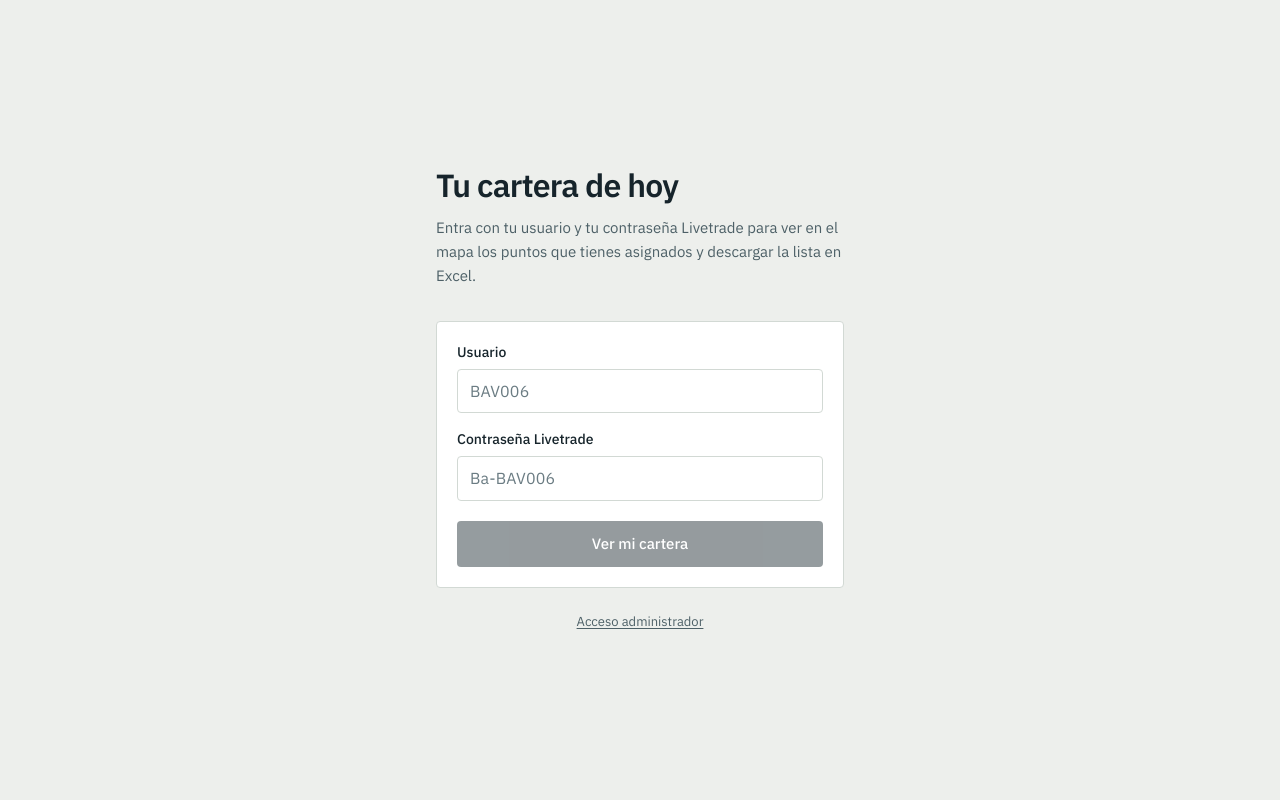
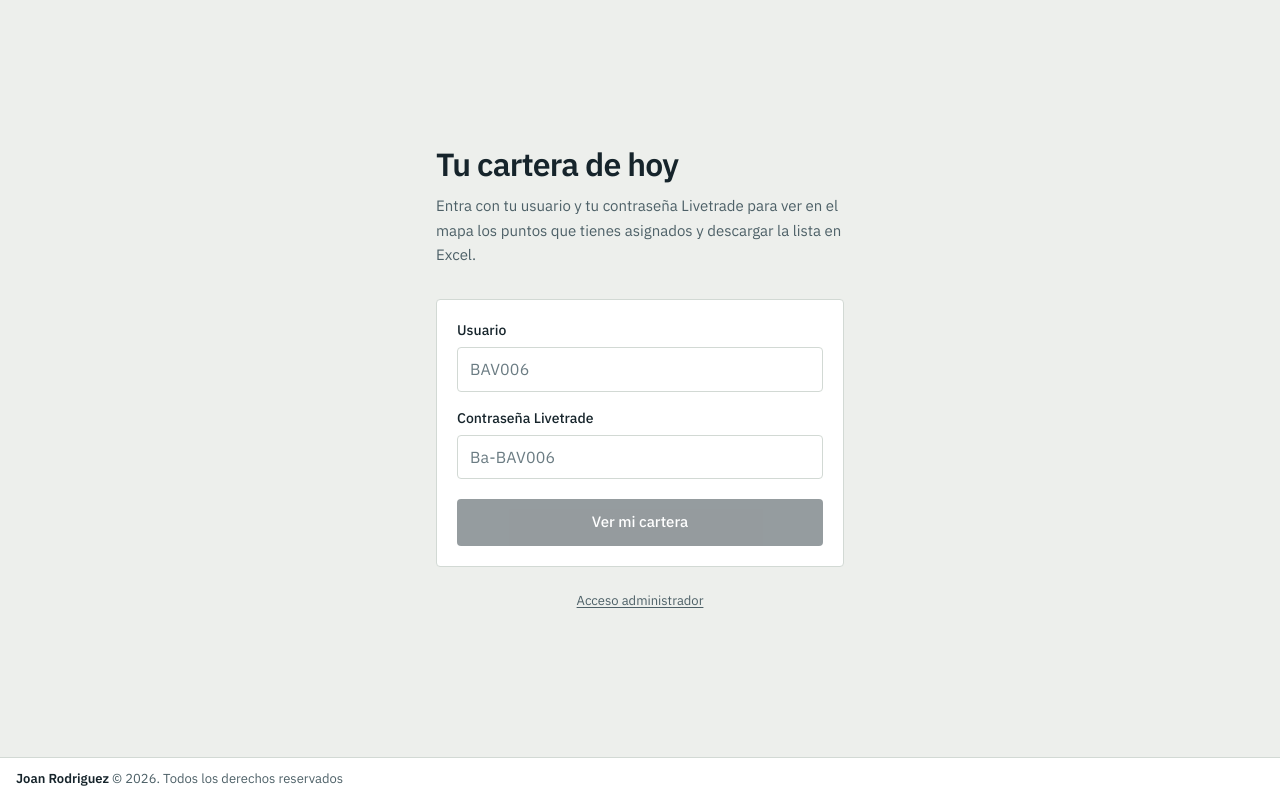
Before and after one commit to Joansebastianro78/carteras-livetrade, a Next.js app: page / in a window 1280 px wide. Built offline with nearby package versions, Linux system fonts and the light colour scheme.

Commit message:
Derechos

```diff
--- a/src/app/admin/page.tsx
+++ b/src/app/admin/page.tsx
@@ -24,7 +24,7 @@ export default async function Admin({
   }
 
   return (
-    <main className="min-h-dvh">
+    <main className="flex-1">
       <header className="border-b border-[var(--color-linea)] bg-[var(--color-papel)]">
         <div className="mx-auto flex max-w-3xl items-center justify-between px-5 py-4">
           <div>
--- a/src/app/layout.tsx
+++ b/src/app/layout.tsx
@@ -1,6 +1,7 @@
 import type { Metadata, Viewport } from "next";
 import { IBM_Plex_Sans } from "next/font/google";
 import "./globals.css";
+import PieDePagina from "@/components/PieDePagina";
 
 const plex = IBM_Plex_Sans({
   subsets: ["latin"],
@@ -23,8 +24,12 @@ export const viewport: Viewport = {
 export default function RootLayout({ children }: { children: React.ReactNode }) {
   return (
     <html lang="es" className={plex.variable}>
-      <body className="min-h-dvh antialiased" style={{ fontFamily: "var(--font-plex)" }}>
+      <body
+        className="flex min-h-dvh flex-col antialiased"
+        style={{ fontFamily: "var(--font-plex)" }}
+      >
         {children}
+        <PieDePagina />
       </body>
     </html>
   );
--- a/src/app/page.tsx
+++ b/src/app/page.tsx
@@ -78,7 +78,7 @@ export default function Consulta() {
   // ---------------------------------------------------------------- formulario
   if (!datos) {
     return (
-      <main className="mx-auto flex min-h-dvh max-w-md flex-col justify-center px-5 py-10">
+      <main className="mx-auto flex w-full max-w-md flex-1 flex-col justify-center px-5 py-10">
         <header className="mb-8">
           <h1 className="text-[32px] leading-[1.1] font-semibold tracking-tight text-[var(--color-tinta)]">
             Tu cartera de hoy
@@ -162,7 +162,7 @@ export default function Consulta() {
 
   // ---------------------------------------------------------------- resultados
   return (
-    <main className="min-h-dvh">
+    <main className="flex-1">
       <header className="sticky top-0 z-20 border-b border-[var(--color-linea)] bg-[var(--color-papel)]">
         <div className="mx-auto flex max-w-[1400px] items-center gap-4 px-4 py-3">
           <div className="min-w-0 flex-1">
--- a/src/components/LoginAdmin.tsx
+++ b/src/components/LoginAdmin.tsx
@@ -40,7 +40,7 @@ export default function LoginAdmin({ expirada }: { expirada?: boolean }) {
   }
 
   return (
-    <main className="mx-auto flex min-h-dvh max-w-sm flex-col justify-center px-5">
+    <main className="mx-auto flex w-full max-w-sm flex-1 flex-col justify-center px-5">
       <h1 className="text-2xl font-semibold tracking-tight text-[var(--color-tinta)]">
         Administración
       </h1>
--- /dev/null
+++ b/src/components/PieDePagina.tsx
@@ -0,0 +1,14 @@
+/*
+  Pie de página común a todas las vistas. Va dentro del layout, así que el
+  <body> es flex-col y este bloque queda siempre al final del contenido.
+*/
+export default function PieDePagina() {
+  return (
+    <footer className="mt-auto border-t border-[var(--color-linea)] bg-[var(--color-papel)]">
+      <div className="mx-auto max-w-[1400px] px-4 py-3 text-[13px] leading-snug text-[var(--color-tinta-suave)]">
+        <span className="font-semibold text-[var(--color-tinta)]">Joan Rodriguez</span>{" "}
+        © {new Date().getFullYear()}. Todos los derechos reservados
+      </div>
+    </footer>
+  );
+}
```
Also changed, not shown: src/app/icon.svg (added), 1 other file (tests, documents, lock files or other folders).
